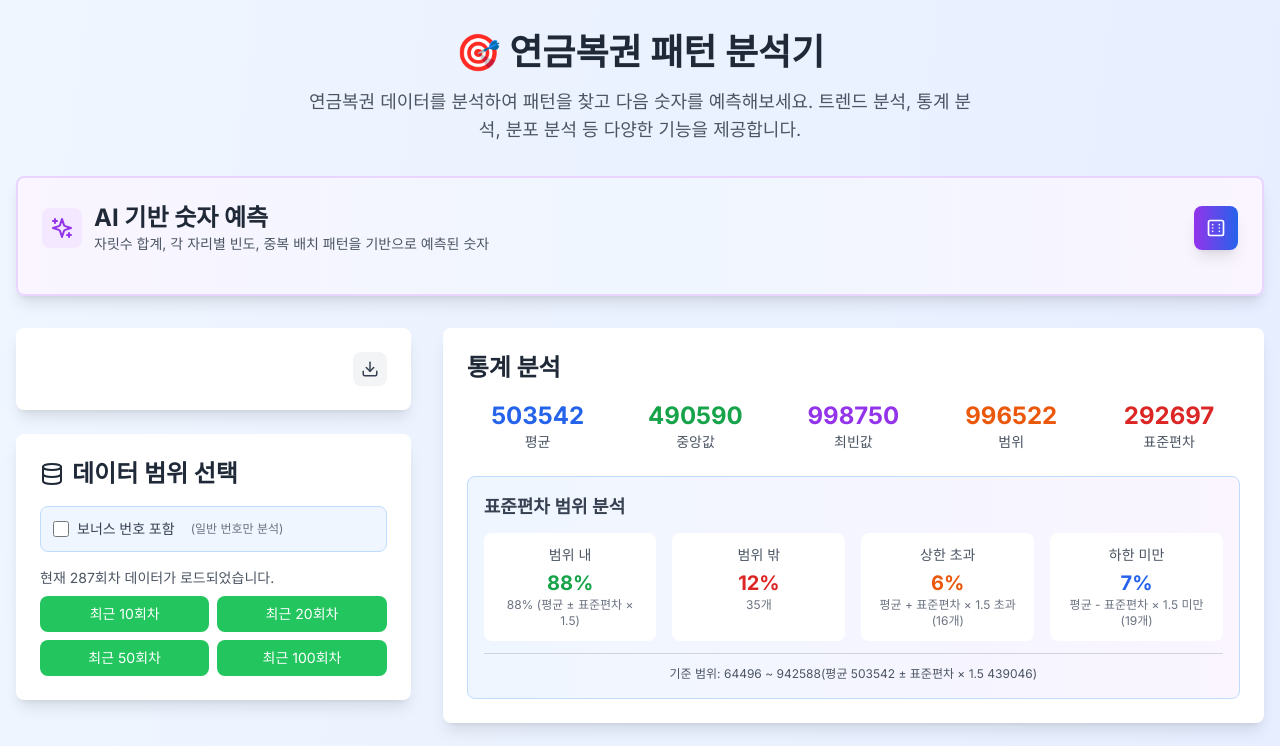
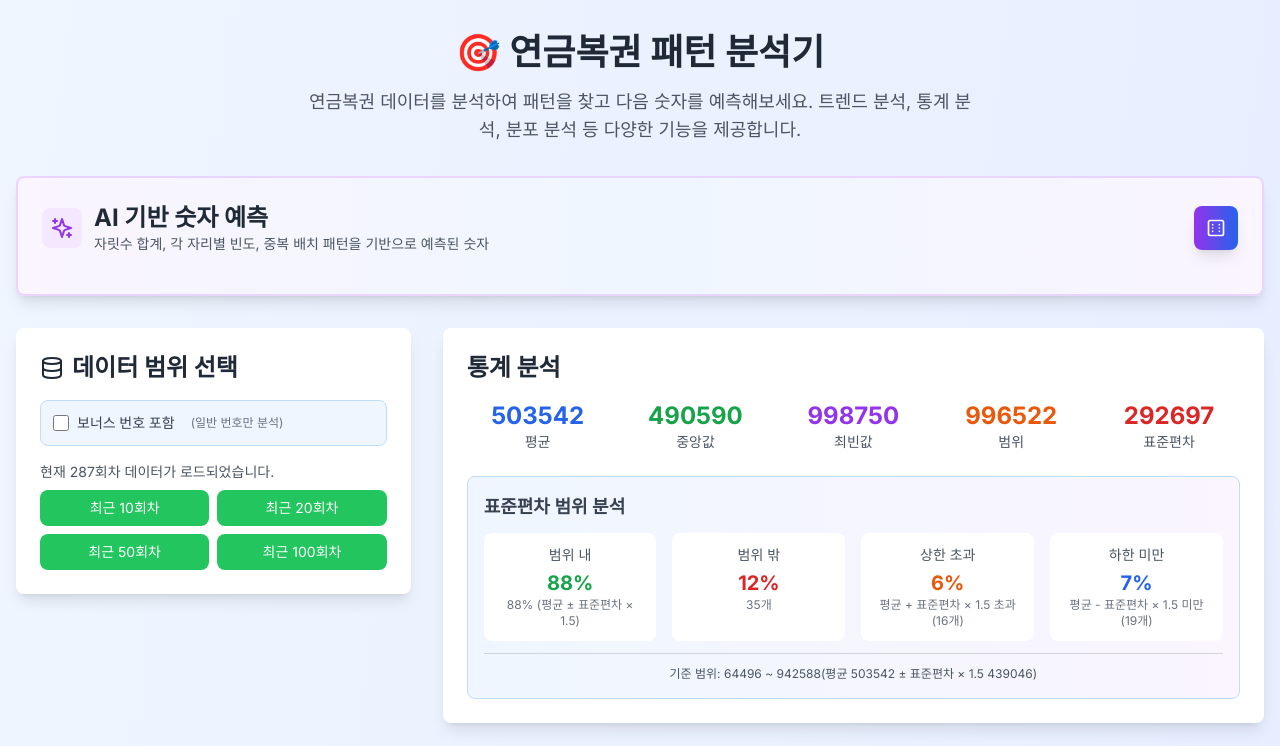
Before and after one commit to amourfou/lottery-analyzer, a Next.js app: page / in a window 1280 px wide. Shown: the top 746 px of the page. Built offline with nearby package versions, Linux system fonts and the light colour scheme.

Commit message:
feat: 데이터 추가 섹션 숨김 처리 및 생성 버튼 아이콘 개선
- DataAdder 컴포넌트 전체 숨김 처리
- PredictionGenerator 생성 버튼 아이콘을 주사위(Dice6)로 변경하여 더 직관적으로 표시

```diff
--- a/src/app/page.tsx
+++ b/src/app/page.tsx
@@ -108,8 +108,8 @@ export default function Home() {
       ) : (
         <div className="grid grid-cols-1 lg:grid-cols-3 gap-8">
           <div className="space-y-6">
-            {/* 새로운 데이터 추가 */}
-            <DataAdder onDataAdded={handleDataAdded} />
+            {/* 새로운 데이터 추가 - 숨김 처리 */}
+            {/* <DataAdder onDataAdded={handleDataAdded} /> */}
 
             <DataLoader
               onDataLoaded={handleDataLoaded}
```
